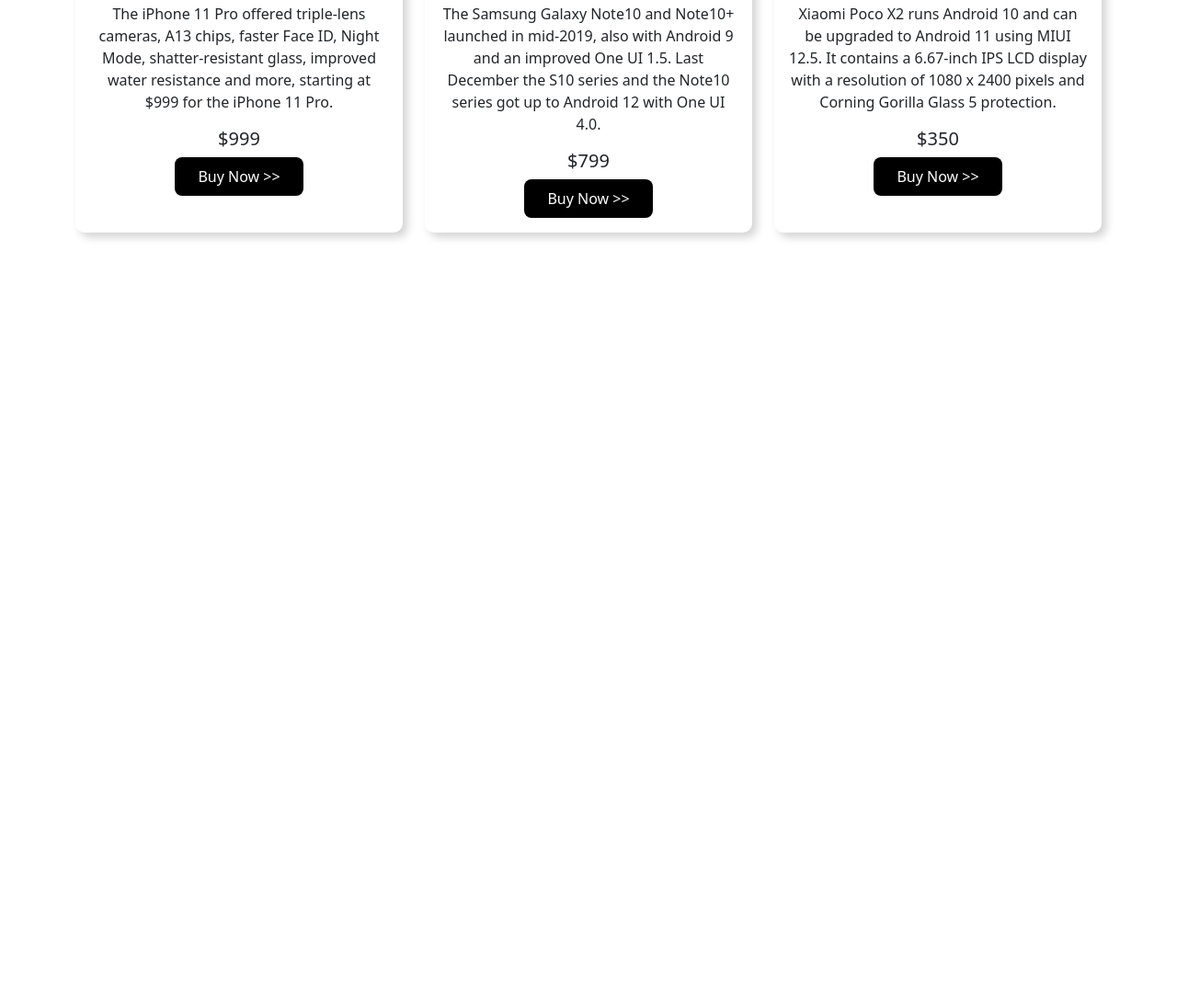
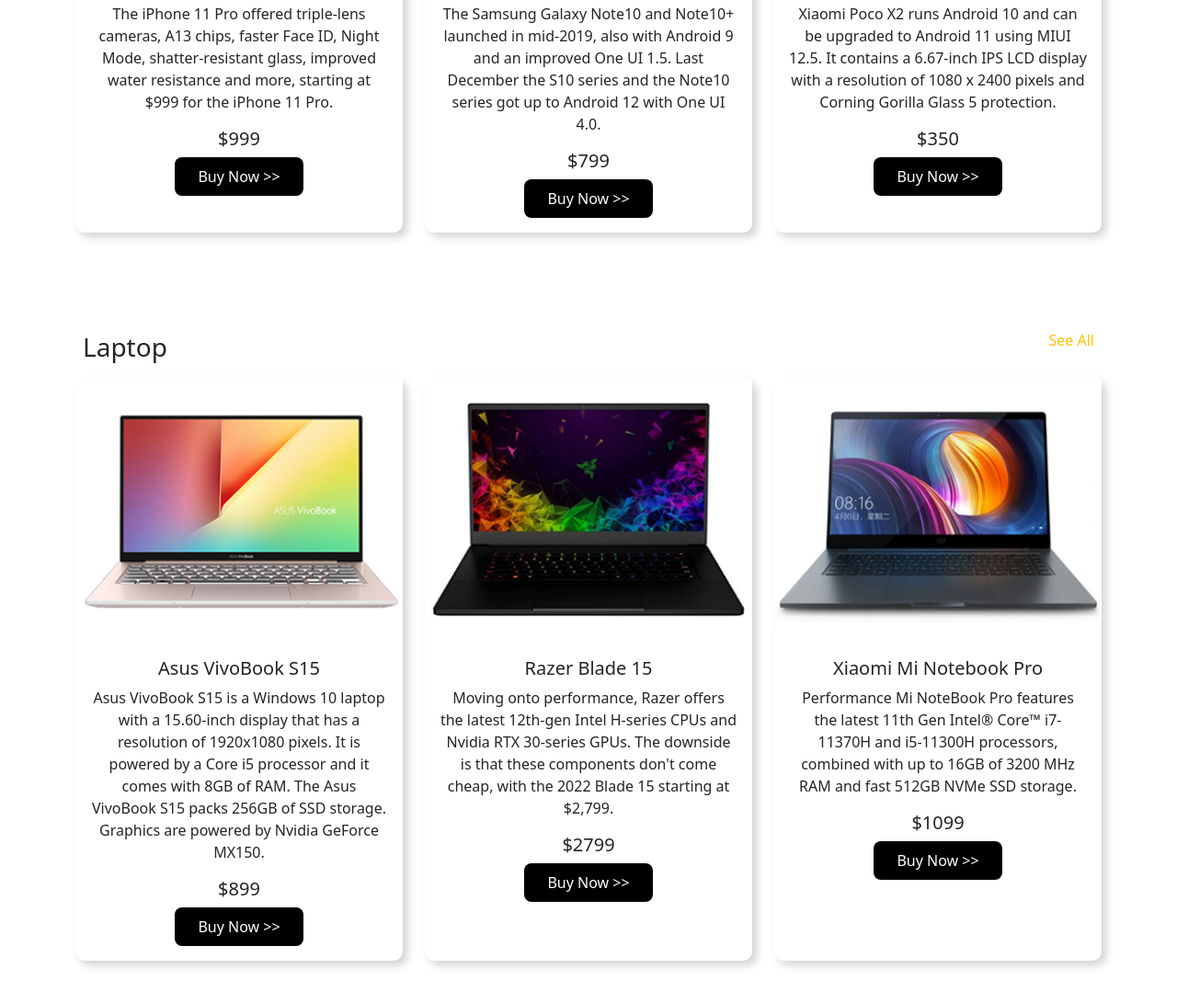
Before and after one commit to Tuhinsarker138/hot-gadgets, a plain HTML site: page index.html in a window 1280 px wide. Shown: the part 1163-2254 px from the top of the page at 92% size. Before the commit the page ends 1516 px from the top, so only its background shows below. Drawn offline with nearby package versions, Linux system fonts and the light colour scheme.

Commit message:
laptop products added

```diff
--- a/index.html
+++ b/index.html
@@ -149,6 +149,55 @@
       </div>
 
 
+      <div class="container  product" id="product">
+
+        <div class="d-flex">
+            <div class="p-2 flex-grow-1">
+                <h3>Laptop</h3>
+            </div>
+            <div class="p-2">
+                <h6 class="text-warning">See All</h6>
+            </div>
+        </div>
+        <div class="row row-cols-1 row-cols-md-3 g-4">
+          <div class="col">
+            <div class="card h-100">
+              <img src="laptop/product-1.png" class="card-img-top" alt="...">
+              <div class="card-body text-center">
+                <h5 class="card-title">Asus VivoBook S15</h5>
+                <p class="card-text">Asus VivoBook S15 is a Windows 10 laptop with a 15.60-inch display that has a resolution of 1920x1080 pixels. It is powered by a Core i5 processor and it comes with 8GB of RAM. The Asus VivoBook S15 packs 256GB of SSD storage. Graphics are powered by Nvidia GeForce MX150.</p>
+                <h5>$899</h5>
+                <button class="buy-now-button">Buy Now >></button>
+              </div>
+
+            </div>
+          </div>
+          <div class="col">
+            <div class="card h-100">
+              <img src="laptop/product-2.png" class="card-img-top" alt="...">
+              <div class="card-body text-center">
+                <h5 class="card-title">Razer Blade 15</h5>
+                <p class="card-text">Moving onto performance, Razer offers the latest 12th-gen Intel H-series CPUs and Nvidia RTX 30-series GPUs. The downside is that these components don't come cheap, with the 2022 Blade 15 starting at $2,799.</p>
+                <h5 >$2799</h5>
+                <button class="buy-now-button">Buy Now >></button>
+              </div>
+
+            </div>
+          </div>
+          <div class="col">
+            <div class="card h-100">
+              <img src="laptop/product-3.png" class="card-img-top" alt="...">
+              <div class="card-body text-center">
+                <h5 class="card-title">Xiaomi Mi Notebook Pro</h5>
+                <p class="card-text">Performance Mi NoteBook Pro features the latest 11th Gen Intel® Core™ i7-11370H and i5-11300H processors, combined with up to 16GB of 3200 MHz RAM and fast 512GB NVMe SSD storage.</p>
+                <h5>$1099</h5>
+                <button class="buy-now-button">Buy Now >></button>
+              </div>
+            </div>
+          </div>
+        </div>
+      </div>
+
 
 
 
```
